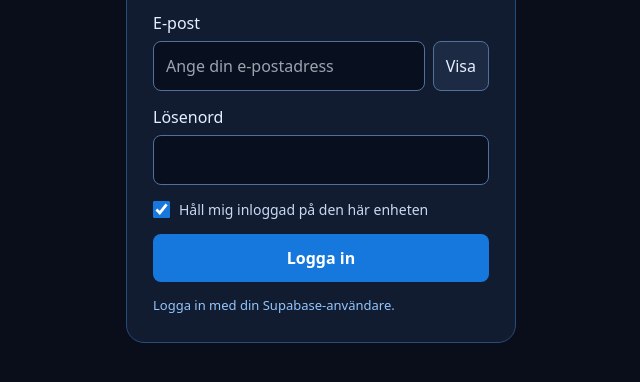
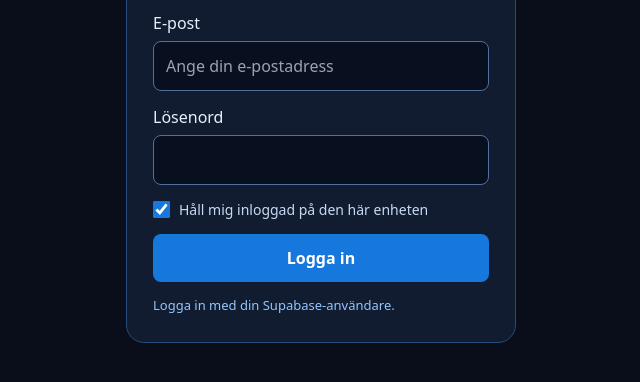
Before and after one commit to jorick83/Jorick-Trades, a plain HTML site: page index.html in a window 1280 px wide. Shown: the part 370-752 px from the top of the page, without its empty margins (319-959 px from the left). Drawn offline with Linux system fonts and the light colour scheme.

Commit message:
Simplify email field for browser autofill

```diff
--- a/index.html
+++ b/index.html
@@ -19,7 +19,6 @@
         <label>E-post
           <span style="display:flex;gap:8px;margin-top:6px">
             <input name="email" type="email" required autocomplete="username" autocapitalize="none" spellcheck="false" placeholder="Ange din e-postadress" aria-label="E-postadress" style="flex:1;min-width:0;box-sizing:border-box;padding:12px;border-radius:8px;background:#080f1e;color:white;border:1px solid #52709b" />
-            <button type="button" id="sync-toggle-email" aria-label="Visa e-postadress" aria-pressed="false" style="padding:0 12px;border:1px solid #52709b;border-radius:8px;background:#1c2a43;color:#e5efff;cursor:pointer">Visa</button>
           </span>
         </label>
         <label>Lösenord<input name="password" type="password" required autocomplete="current-password" style="display:block;width:100%;box-sizing:border-box;margin-top:6px;padding:12px;border-radius:8px;background:#080f1e;color:white;border:1px solid #52709b" /></label>
```
